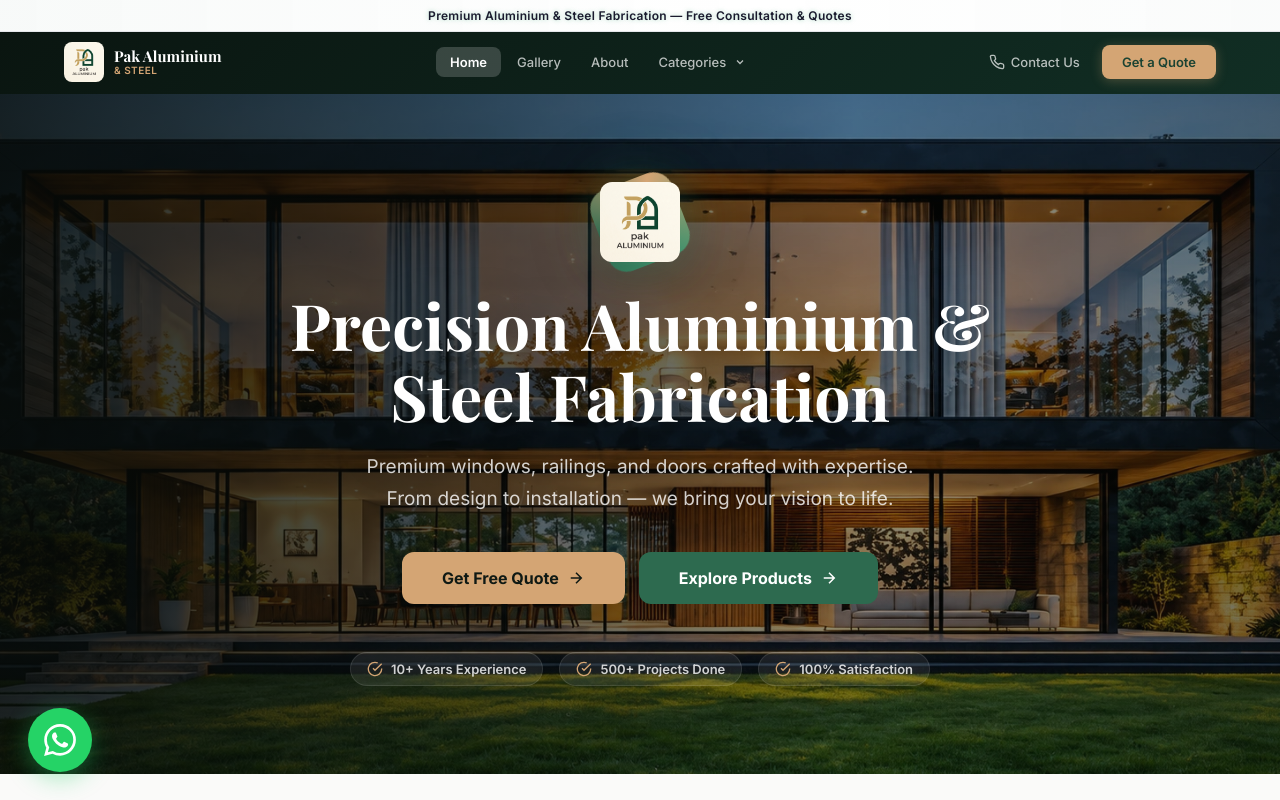
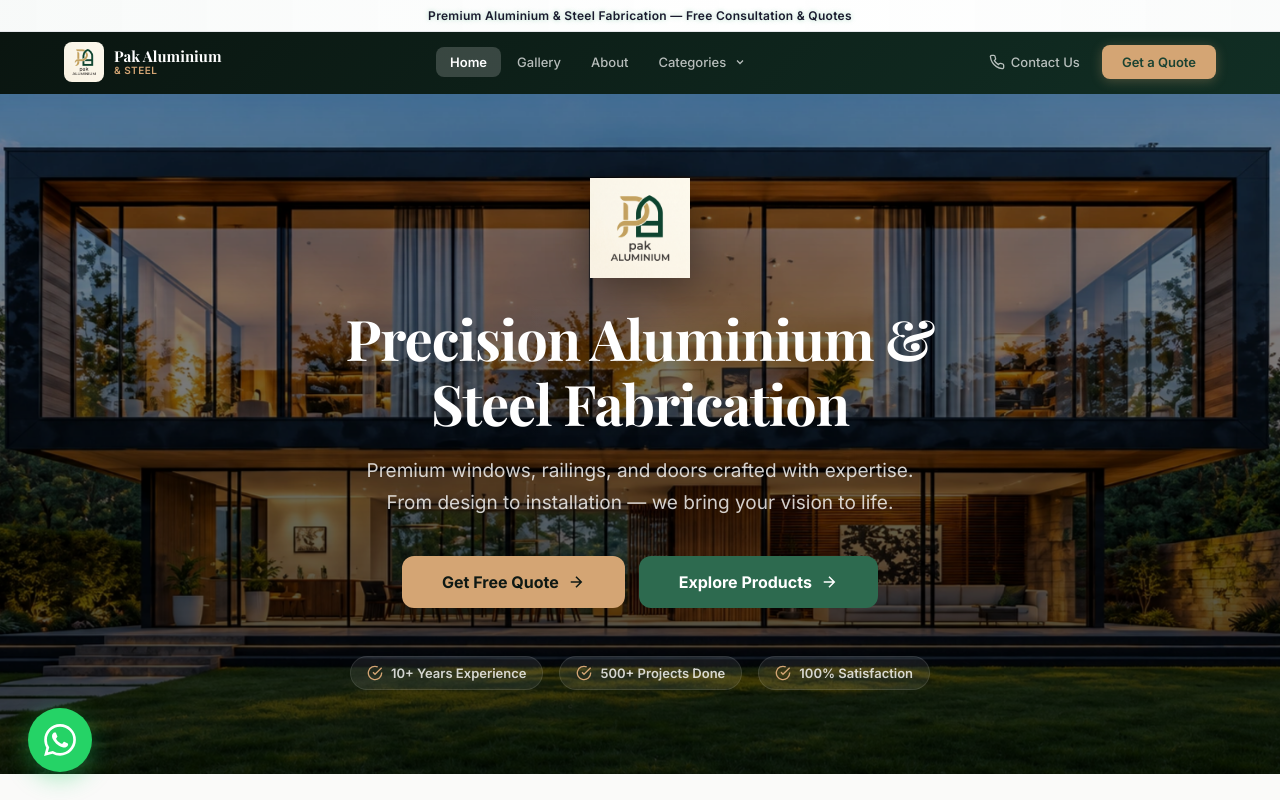
Before and after one commit to shahidburhan37-dotcom/pak-aluminium-steel, a React (Vite) app: page / in a window 1280 px wide. Shown: the top 800 px of the page. Built offline with nearby package versions, Linux system fonts and the light colour scheme.

Commit message:
feat: premium hero - clean logo (no box), Ken Burns effect, refined typography, subtle overlay

```diff
--- a/src/index.css
+++ b/src/index.css
@@ -343,13 +343,16 @@ button { cursor: pointer; font-family: var(--font-body); }
 }
 .hero-bg {
   position: absolute; inset: 0; background-size: cover; background-position: center;
-  filter: brightness(0.85); transform: scale(1.05);
-  transition: transform 20s ease;
+  filter: brightness(0.9);
+  animation: kenBurns 20s ease-in-out infinite alternate;
 }
-.hero:hover .hero-bg { transform: scale(1); }
+@keyframes kenBurns {
+  0% { transform: scale(1); }
+  100% { transform: scale(1.08); }
+}
 .hero-overlay {
   position: absolute; inset: 0;
-  background: linear-gradient(90deg, #070b08db, #070b089e, #070b0857, #070b087a);
+  background: linear-gradient(180deg, rgba(0,0,0,0.3) 0%, rgba(0,0,0,0.5) 50%, rgba(0,0,0,0.7) 100%);
 }
 .hero-content {
   position: relative; z-index: 100;
@@ -358,24 +361,17 @@ button { cursor: pointer; font-family: var(--font-body); }
   padding: 0 24px;
   display: flex; flex-direction: column; align-items: center;
 }
-.hero-icon {
-  width: 80px; height: 80px; border-radius: 20px;
-  background: linear-gradient(135deg, var(--color-accent), var(--color-gold));
-  display: flex; align-items: center; justify-content: center;
-  margin-bottom: 28px; position: relative;
-  box-shadow: 0 0 40px rgba(45,106,79,0.4), 0 0 80px rgba(45,106,79,0.2);
-}
-.hero-icon::before {
-  content: ''; position: absolute; inset: -3px; border-radius: inherit;
-  background: conic-gradient(from 0deg, var(--color-accent), var(--color-gold), var(--color-accent-light), var(--color-accent));
-  z-index: -1; animation: icon-rotate 10s linear infinite;
+.hero-logo-clean {
+  margin-bottom: 28px;
+  position: relative;
 }
 .hero-title {
   font-family: var(--font-heading);
-  font-size: clamp(2.2rem, 5vw, 4rem);
-  font-weight: 700; line-height: 1.1; color: white;
-  text-shadow: 0 18px 54px rgba(0,0,0,0.5);
+  font-size: clamp(2rem, 4.5vw, 3.5rem);
+  font-weight: 700; line-height: 1.15; color: white;
+  text-shadow: 0 2px 40px rgba(0,0,0,0.3);
   margin-bottom: 20px; position: relative;
+  letter-spacing: -0.02em;
 }
 .hero-title::after {
   content: ''; position: absolute; inset: 0;
--- a/src/pages/Home.jsx
+++ b/src/pages/Home.jsx
@@ -83,8 +83,8 @@ export default function Home() {
         <div className="hero-overlay" />
 
         <div className="hero-content">
-          <div className="hero-icon animate-hero-up delay-0">
-            <img src="/images/logo-new.webp" alt="Pak Aluminium & Steel" style={{ width: 80, height: 80, objectFit: 'contain', borderRadius: 12 }} />
+          <div className="hero-logo-clean animate-hero-up delay-0">
+            <img src="/images/logo-new.webp" alt="Pak Aluminium & Steel" style={{ width: 100, height: 100, objectFit: 'contain', filter: 'drop-shadow(0 4px 20px rgba(0,0,0,0.4))' }} />
           </div>
           <h1 className="hero-title animate-hero-up delay-1">
             {content.hero.title.split('\n').map((line, i) => (
```
